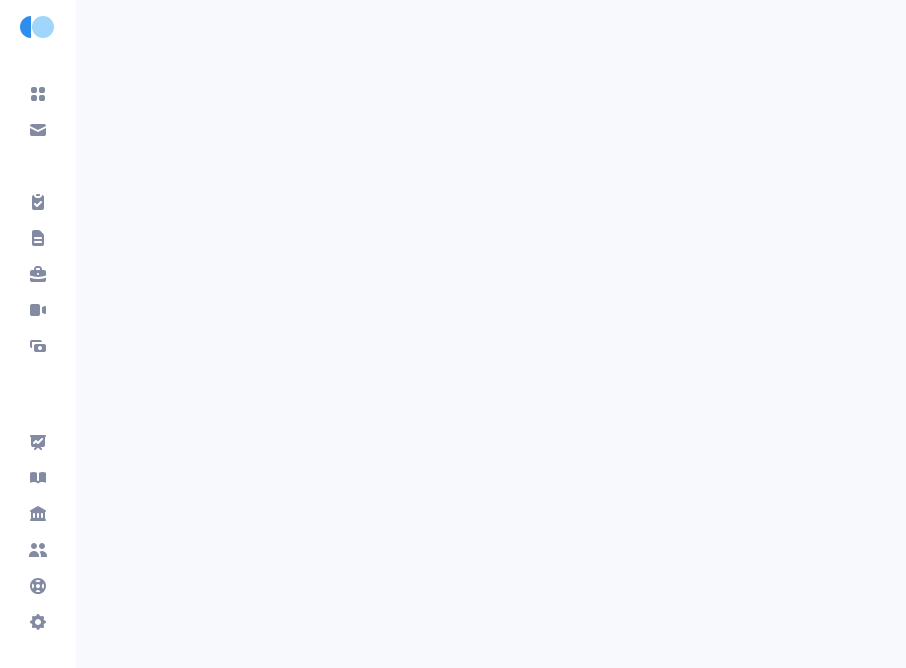
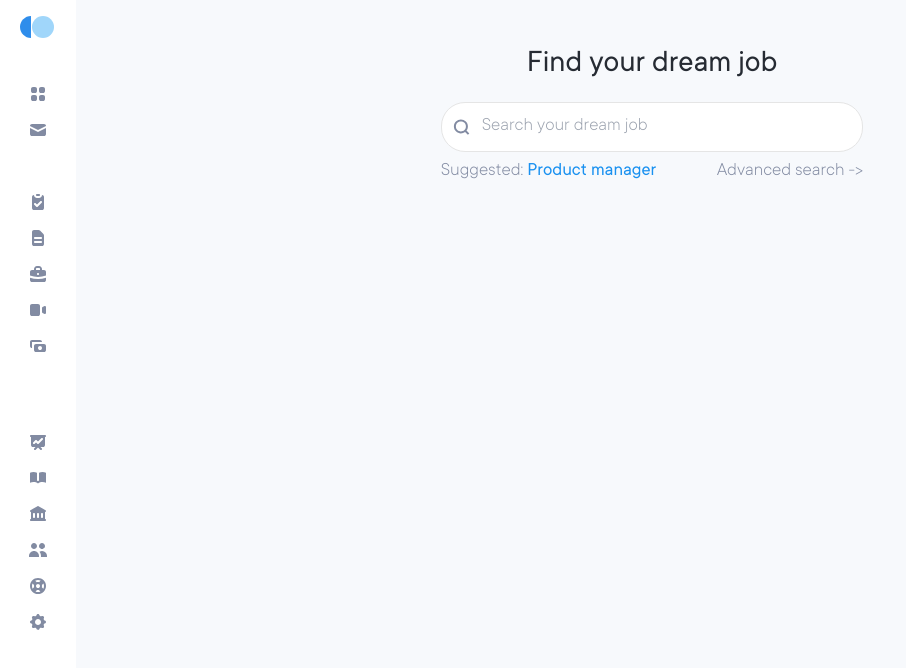
Before and after one commit to andreipasat/vue-sidejar, a Vue app: page /job-search in a window 1280 px wide. Before the commit this address had no page. Shown: the top 668 px of the page, without its empty margins (0-906 px from the left). Built offline with nearby package versions, Linux system fonts and the light colour scheme.

Commit message:
job search

```diff
--- a/src/assets/tailwind.css
+++ b/src/assets/tailwind.css
@@ -11,6 +11,11 @@
     src: url("/public/fonts/TTCommons/TTCommons-DemiBold.ttf");
 }
 
+@font-face {
+    font-family: "TTCommonsLight";
+    src: url("/public/fonts/TTCommons/TTCommons-Light.ttf");
+}
+
 html {
     @apply font-tt_commons
 }
--- a/src/components/Organisms/RecommendedJobs.vue
+++ b/src/components/Organisms/RecommendedJobs.vue
@@ -50,12 +50,12 @@
 
             <div class="flex justify-between">
               <div>
-                <a href="/">
+                <a href="#">
                   <span class="font-semibold font-sans text-gray-0 text-sm">Dismiss</span>
                 </a>
               </div>
               <div class="basis-1/2 flex justify-end">
-                <a href="/">
+                <a href="#">
                   <span class="text-sm font-semibold font-sans text-indigo">Learn more</span>
                 </a>
               </div>
--- a/src/router/index.js
+++ b/src/router/index.js
@@ -8,6 +8,11 @@ const router = createRouter({
       path: '/',
       name: 'home',
       component: HomeView
+    },
+    {
+      path: '/job-search',
+      name: 'jobSearch',
+      component: () => import('../views/JobSearchView.vue')
     },
     // {
     //   path: '/about',
--- /dev/null
+++ b/src/views/JobSearchView.vue
@@ -0,0 +1,30 @@
+<template>
+
+    <div class=" w-2/5 m-auto text-center">
+        <h1 class="text-neutral text-xl mb-5">Find your dream job</h1>
+        <div class="relative">
+            <input type="text" class=" font-tt_commons_light text-lg-1 text-gray-3 block outline-0 w-full px-10 py-3 border border-gray-2 focus:border-gray-2 rounded-3xl" placeholder="Search your dream job" />
+            <div class="absolute inset-y-0 left-0 pl-3 flex items-center pointer-events-none">
+                <svg width="17" height="16" viewBox="0 0 17 16" fill="none" xmlns="http://www.w3.org/2000/svg">
+                    <path fill-rule="evenodd" clip-rule="evenodd" d="M11.435 3.86397C13.3877 5.81659 13.3877 8.98242 11.435 10.935C9.48241 12.8877 6.31658 12.8877 4.36396 10.935C2.41134 8.98242 2.41134 5.81659 4.36396 3.86397C6.31658 1.91135 9.48241 1.91135 11.435 3.86397ZM12.0923 13.006C9.3505 15.0619 5.44344 14.8429 2.94975 12.3493C0.216077 9.61558 0.216077 5.18343 2.94975 2.44976C5.68342 -0.283912 10.1156 -0.283912 12.8492 2.44976C15.3427 4.94325 15.5618 8.84988 13.5065 11.5917L16.2986 14.3813L14.8843 15.7955L12.0923 13.006Z" fill="#828BA2"/>
+                </svg>
+            </div>
+        </div>
+        <div class="flex justify-between mt-2 text-gray-3 text-lg-1 font-tt_commons_light">
+            <div>
+                <span class="">Suggested:</span>&nbsp;<span class=" text-indigo-2 font-tt_commons">Product manager</span>
+            </div>
+            <div>
+                <a href="#">Advanced search -></a>
+            </div>
+        </div>
+    </div>
+</template>
+<script>
+    // import AppButtonVue from "../components/Atoms/AppButton.vue";
+    // export default {
+    //     components: {
+    //         AppButtonVue
+    //     }
+    // }
+</script>
--- a/tailwind.config.js
+++ b/tailwind.config.js
@@ -47,6 +47,7 @@ module.exports = {
     extend: {
       fontFamily: {
         tt_commons: ['"TTCommons"', "sans-serif"],
+        tt_commons_light: ['"TTCommonsLight"', "sans-serif"],
       },
       maxWidth: {
         '246': '246px',
```
